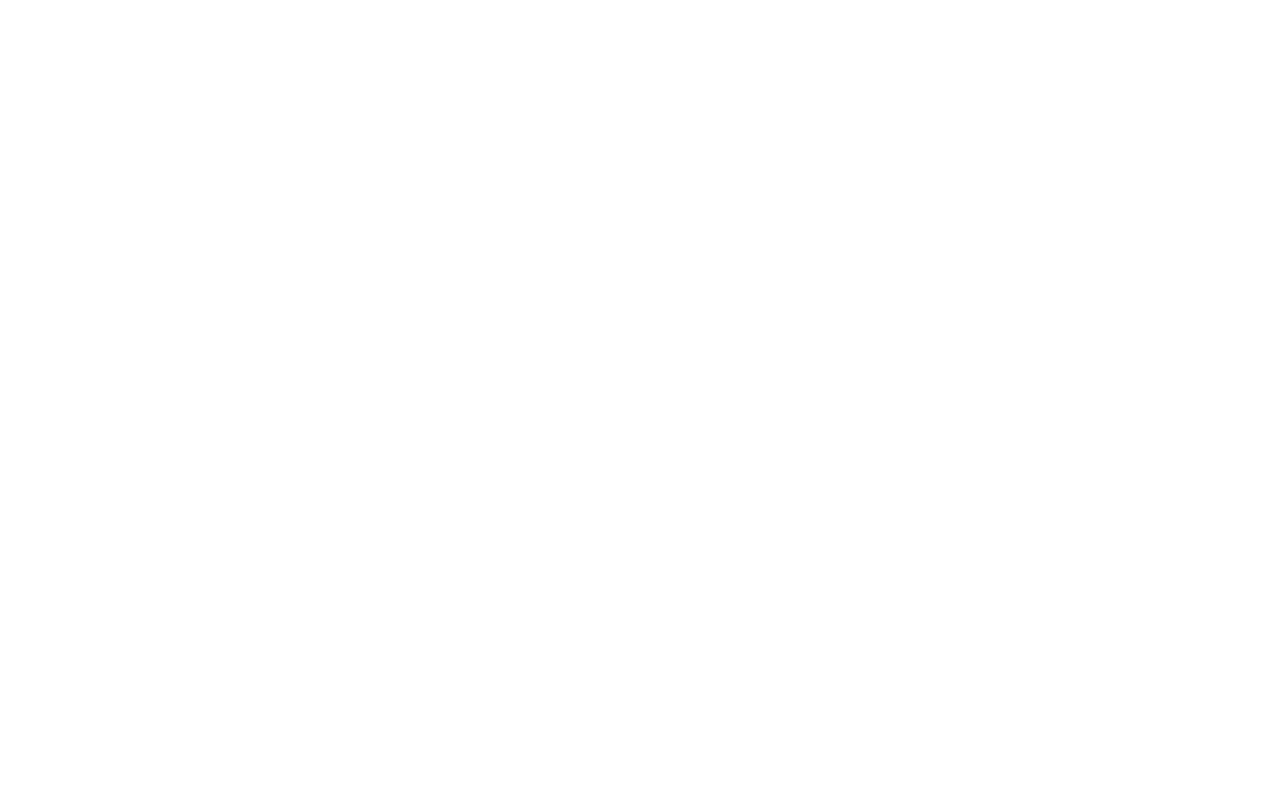
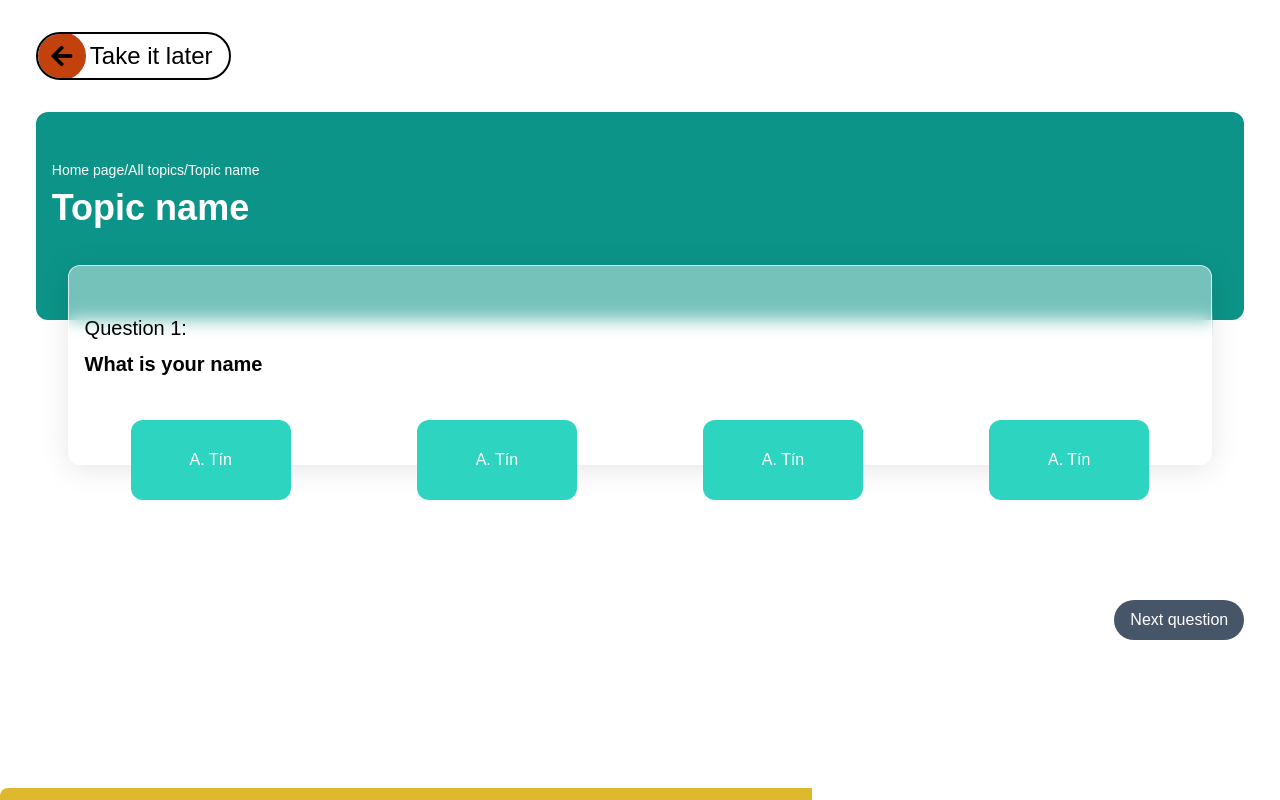
Before and after one commit to huykaito454/math-problem-generator, a React (Create React App) app: page /answer-question in a window 1280 px wide. Before the commit this address had no page. Built offline with nearby package versions, Linux system fonts and the light colour scheme; a web font is replaced by a local one.

Commit message:
finish static UI for answering question

```diff
--- a/src/App.js
+++ b/src/App.js
@@ -3,6 +3,7 @@
 import HomePage from "./pages/HomePage/HomePage";
 import StudentPage from "./pages/StudentPage/StudentPage";
 import TeacherPage from "./pages/TeacherPage/TeacherPage";
+import AnswerQuestion from "./pages/StudentPage/AnswerQuestion";
 function App() {
   return (
     <>
@@ -12,6 +13,7 @@
           <Route path="/teacher" element={<TeacherPage></TeacherPage>}></Route>
           <Route path="/student" element={<StudentPage></StudentPage>}></Route>
         </Route>
+        <Route path="/answer-question" element={<AnswerQuestion></AnswerQuestion>}></Route>
       </Routes>
     </>
   );
--- a/src/index.scss
+++ b/src/index.scss
@@ -15,4 +15,66 @@
   .button {
     @apply bg-[#ffaf5f] py-2 px-5 rounded-3xl text-white transition-all active:scale-90 cursor-pointer select-none;
   }
+
+  .glass {
+/* From https://css.glass */
+  background: rgba(255, 255, 255, 0.43);
+  border-radius: 16px;
+  box-shadow: 0 4px 30px rgba(0, 0, 0, 0.1);
+  backdrop-filter: blur(8.3px);
+  -webkit-backdrop-filter: blur(8.3px);
+  border: 1px solid rgba(255, 255, 255, 0.72);
 }
+
+  // .glass:before{
+  //   content: '';
+  //   position: absolute;
+  //   top: 0;
+  //   left: 0;
+  //   right: 0;
+  //   bottom: 0;
+  //   box-shadow: inset 0 0 2000px rgba(255, 255, 255, .5);
+  //   filter: blur(10px);
+  // }
+
+  .count-down:after{
+    animation: shrinkdown 15s linear forwards;
+  }
+
+  .count-down{
+    animation: changecolor 15s linear forwards;
+  }
+
+  @keyframes changecolor {
+    50% {
+      background-color: orange;
+    }
+    90%, 100%{
+      background-color: red;
+    }
+  }
+
+  @keyframes shrinkdown {
+    0%{
+      width: 0;
+    }
+    100%{
+      width: 100%;
+    }
+  }
+
+  .go-back-button::before{
+    transition: width 1s ease-in-out;
+  }
+
+  .go-back-button:hover.go-back-button::before{
+    width: 100%;
+  }
+
+
+  @keyframes full{
+    100%{
+      width: 100%;
+    }
+  }
+}
--- /dev/null
+++ b/src/pages/StudentPage/AnswerQuestion.js
@@ -0,0 +1,33 @@
+import React, { Fragment } from "react";
+
+const AnswerQuestion = () => {
+  return (
+    <div className="flex flex-col relative z-1 items-center w-full page-container">
+      <div className="w-[95%]">
+      <button className="active:scale-90 cursor-pointer select-none transition-all border-2 go-back-button border-black rounded-full flex items-center gap-1 text-2xl relative my-8 h-12 w-fit overflow-hidden before:border-0 before:rounded-full before:bg-orange-700 before:h-12 before:w-12 before:absolute before:z-[-1]">
+        <i class="fas fa-arrow-left flex items-center justify-center w-12 h-12 relative z-40"></i> <p className="pr-4">Take it later</p>
+      </button>
+      </div>
+      <div className="rounded-xl select-none w-[95%] bg-teal-600 flex flex-col pl-4 text-white pt-12 h-52">
+            <div className="text-sm">Home page/All topics/Topic name</div>
+            <div className="text-4xl font-bold mt-2">Topic name</div>
+      </div>
+      <div className="rounded-xl select-none w-[90%] mx-8 flex flex-col pl-4 text-black pt-12 min-h-[200px] glass relative translate-y-[-55px]">
+            <div className="text-xl">Question 1:</div>
+            <div className="text-xl font-bold mt-2">What is your name</div>
+      </div>
+      <div className="answer-list flex w-[90%] justify-around">
+        <div className="answer rounded-xl button translate-y-[-100px] h-20 flex items-center justify-center w-40 text-white bg-teal-400">A. Tín</div>
+        <div className="answer rounded-xl button translate-y-[-100px] h-20 flex items-center justify-center w-40 text-white bg-teal-400">A. Tín</div>
+        <div className="answer rounded-xl button translate-y-[-100px] h-20 flex items-center justify-center w-40 text-white bg-teal-400">A. Tín</div>
+        <div className="answer rounded-xl button translate-y-[-100px] h-20 flex items-center justify-center w-40 text-white bg-teal-400">A. Tín</div>
+      </div>
+      <div className="w-[95%] flex justify-end">
+        <button className="rounded-full button bg-slate-600 px-4 py-2 text-white">Next question</button>
+      </div>
+      <div className="w-full count-down fixed bg-green-300 h-3 bottom-0 max-w-[1440px] rounded-t-lg after:bg-white after:right-0 after:h-full after:absolute"></div>
+    </div>
+  );
+};
+
+export default AnswerQuestion;
--- a/src/pages/StudentPage/StudentPage.js
+++ b/src/pages/StudentPage/StudentPage.js
@@ -1,7 +1,11 @@
 import React from "react";
 
 const StudentPage = () => {
-  return <div>StudentPage</div>;
+  return <>
+    <button className="flex border-black w-8 h-16">
+
+    </button>
+  </>;
 };
 
 export default StudentPage;
```
Also changed, not shown: 1 other file (tests, documents, lock files or other folders).
